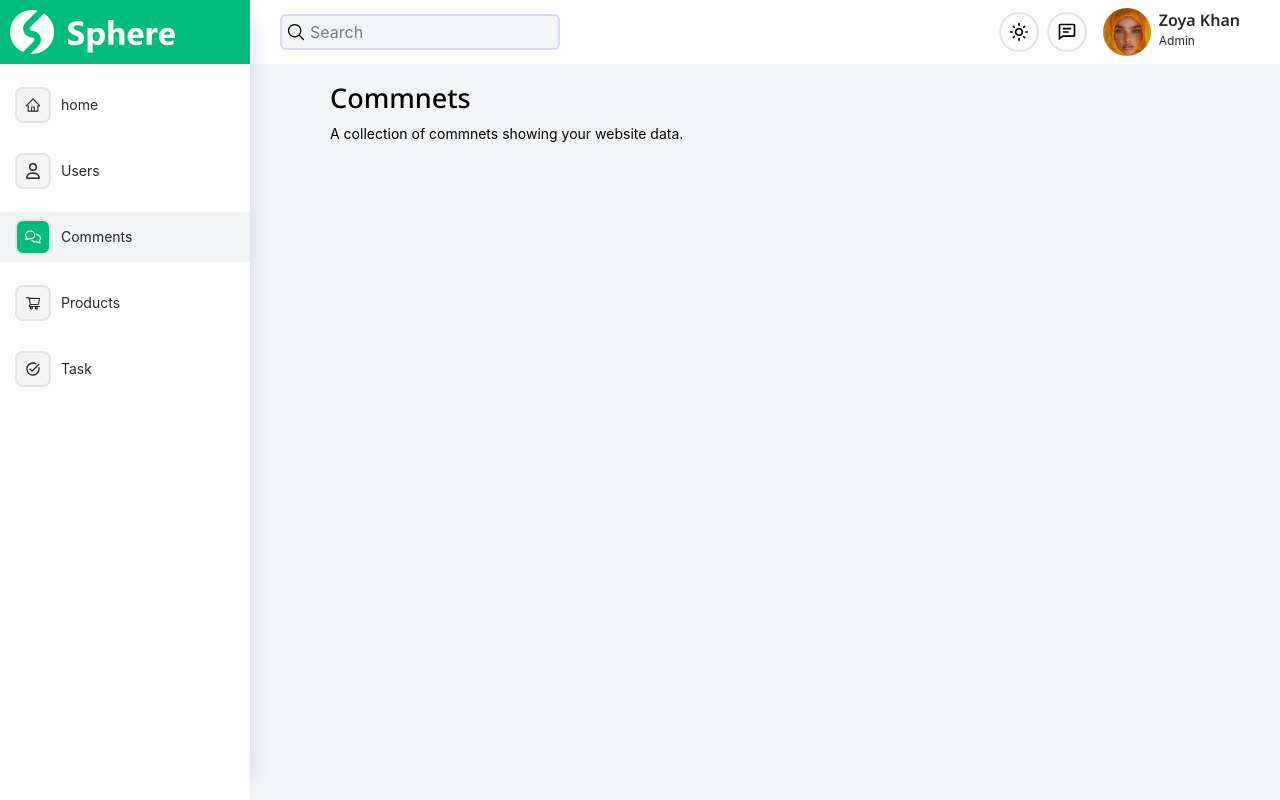
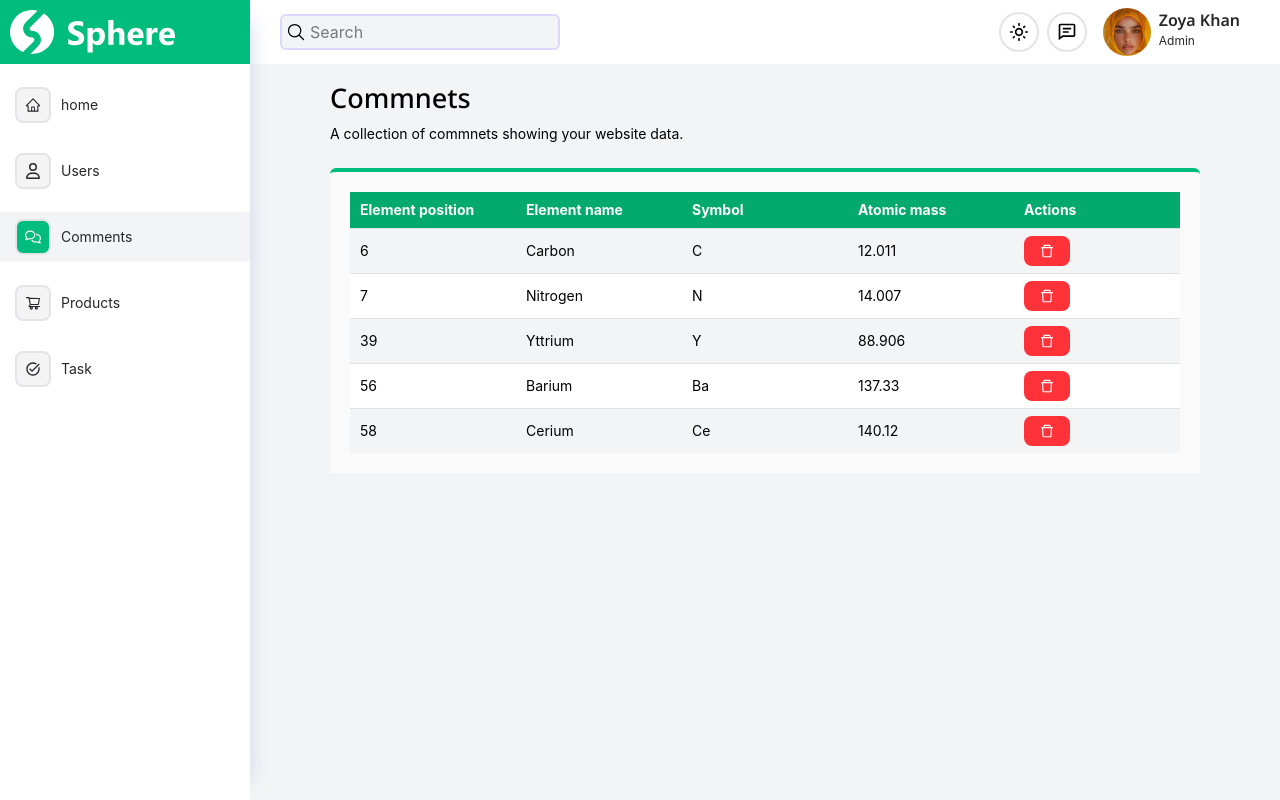
Before and after one commit to hossein1075/dashbord-admin, a React (Vite) app: page /comments in a window 1280 px wide. Built offline with nearby package versions, Linux system fonts and the light colour scheme; no server answers.

Commit message:
add table comments

```diff
--- a/src/Pages/Comments.jsx
+++ b/src/Pages/Comments.jsx
@@ -2,7 +2,18 @@ import React, { useEffect } from 'react'
 import TitlePage from '../Components/TitlePage/TitlePage'
 import { useDispatch, useSelector } from 'react-redux'
 import { getCommentsFromServer } from '../Redux/Comments/comment'
+import { Table } from '@mantine/core';
+import { Button } from '@mantine/core';
+import { AiOutlineDelete } from "react-icons/ai";
+import { FiEdit } from "react-icons/fi";
 
+const elements = [
+  { position: 6, mass: 12.011, symbol: 'C', name: 'Carbon' },
+  { position: 7, mass: 14.007, symbol: 'N', name: 'Nitrogen' },
+  { position: 39, mass: 88.906, symbol: 'Y', name: 'Yttrium' },
+  { position: 56, mass: 137.33, symbol: 'Ba', name: 'Barium' },
+  { position: 58, mass: 140.12, symbol: 'Ce', name: 'Cerium' },
+];
 
 function Comments() {
   let comments = useSelector(state => state.comments)
@@ -14,9 +25,55 @@ function Comments() {
 
   let commentsSite = comments ? Object.values(comments) : []
   console.log(commentsSite);
+
+  const rows = elements.map((element, index) => (
+      <Table.Tr key={element.name} style={{background : index % 2 === 0 ? "#f3f4f6" : "#ffffff"}}>
+        <Table.Td>{element.position}</Table.Td>
+        <Table.Td>{element.name}</Table.Td>
+        <Table.Td>{element.symbol}</Table.Td>
+        <Table.Td>{element.mass}</Table.Td>
+        <Table.Td>
+          <Button variant="filled" color="#FF3239" size="xs" radius="md" className='text-zinc-50'><AiOutlineDelete size={16}/></Button>
+        </Table.Td>
+      </Table.Tr>
+    ));
   return (
     <section>
       <TitlePage title='Commnets' text='A collection of commnets showing your website data.'/>
+       <div className='border-t-4 border-solid border-emerald-500 rounded-t-md bg-zinc-50 p-5'>
+
+                 <Table
+                 styles={{
+           table: {
+            tableLayout: "fixed",
+            width: "100%",
+          },
+          th: {
+            background: "#04AA6D",
+            color: "#FAFAFA",
+            paddingLeft: 10,
+
+          },
+          td: {
+            paddingLeft: 10
+          }
+        }}>
+            <Table.Thead>
+              <Table.Tr>
+                <Table.Th>Element position</Table.Th>
+                <Table.Th>Element name</Table.Th>
+                <Table.Th>Symbol</Table.Th>
+                <Table.Th>Atomic mass</Table.Th>
+                <Table.Th>Actions</Table.Th>
+              </Table.Tr>
+            </Table.Thead>
+
+            <Table.Tbody>
+              {rows}
+            </Table.Tbody>
+          </Table>
+
+            </div>
     </section>
   )
 }
```
